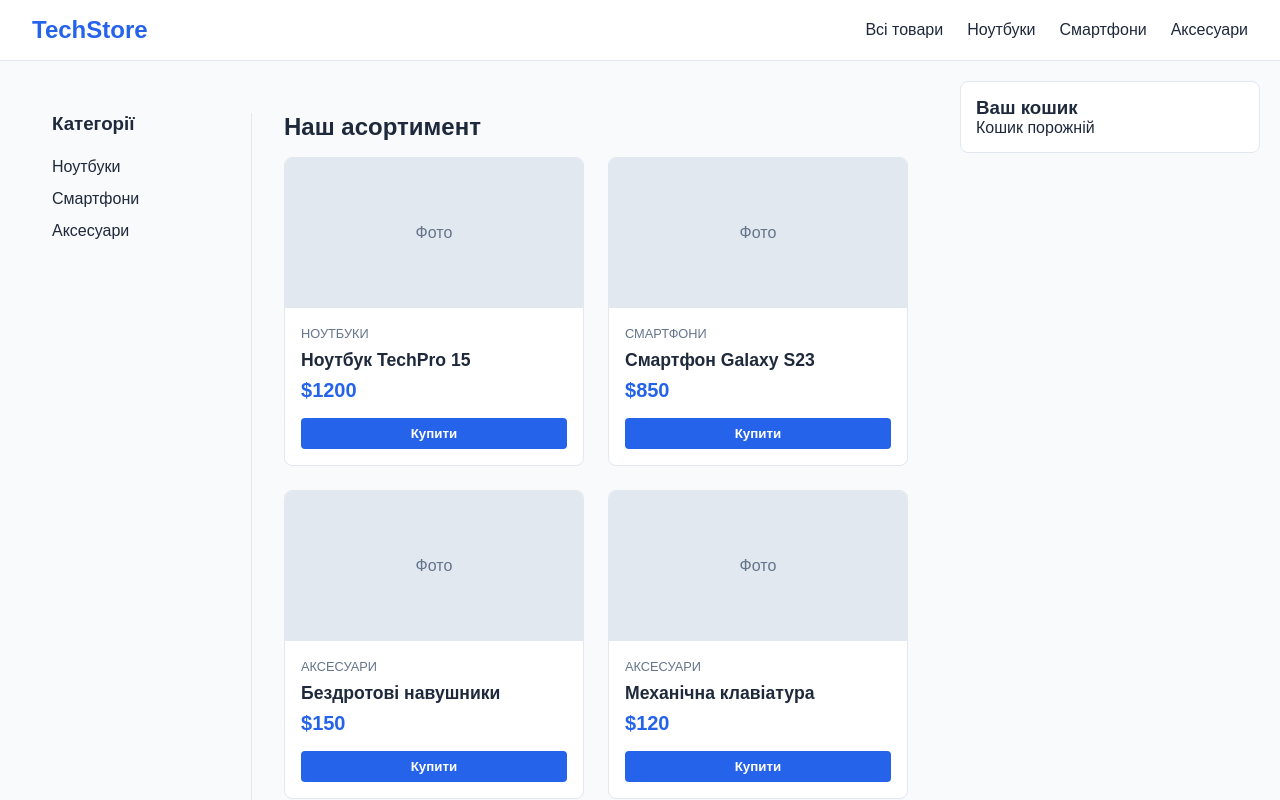
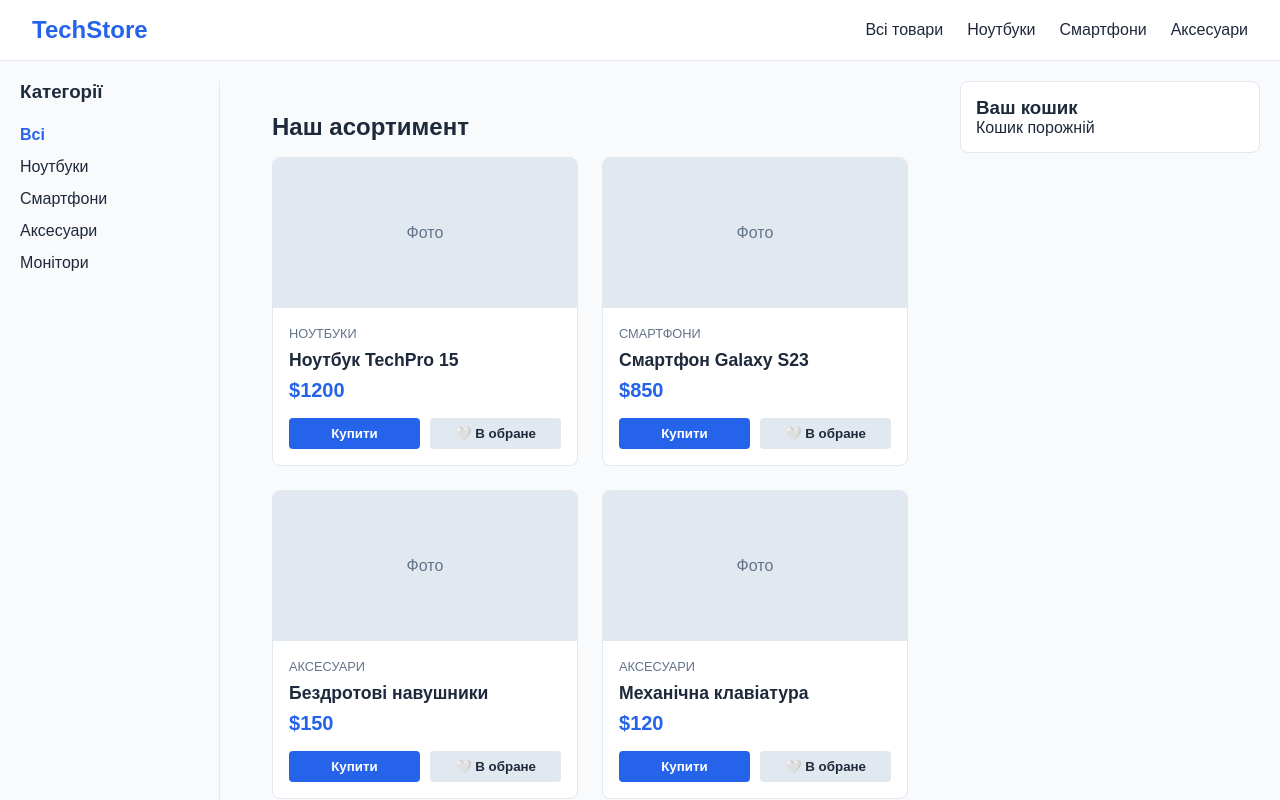
Before and after one commit to klim912/LR_1, a React (Vite) app: page / in a window 1280 px wide. Shown: the top 800 px of the page. Built offline with nearby package versions, Linux system fonts and the light colour scheme.

Commit message:
feat: implement list filtering and conditional rendering in Catalog and Sidebar

```diff
--- a/src/App.jsx
+++ b/src/App.jsx
@@ -3,6 +3,7 @@ import Header from "./components/Header/Header";
 import MainContent from "./components/MainContent/MainContent";
 import Cart from "./components/Cart/Cart";
 import Footer from "./components/Footer/Footer";
+import Sidebar from "./components/Sidebar/Sidebar";
 import "./styles/global.css";
 
 const PRODUCTS = [
@@ -15,7 +16,12 @@ const PRODUCTS = [
 
 function App() {
   const [products, setProducts] = useState(PRODUCTS);
+  const [currentCategory, setCurrentCategory] = useState('Всі');
   const [cartItems, setCartItems] = useState([]);
+
+  const filteredProducts = currentCategory === 'Всі'
+    ? products
+    : products.filter(p => p.category === currentCategory);
 
   const addToCart = (product) => {
     setCartItems((prev) => {
@@ -67,8 +73,14 @@ function App() {
           className="main-layout"
           style={{ display: "flex", gap: "20px", padding: "20px" }}
         >
+
+        <Sidebar
+          activeCategory={currentCategory}
+          onSelectCategory={setCurrentCategory}
+        />
+
           <MainContent
-            allProducts={products}
+            allProducts={filteredProducts}
             onAddToCart={addToCart}
             onToggleFavorite={handleToggleFavorite}
           />
--- a/src/components/Catalog/Catalog.jsx
+++ b/src/components/Catalog/Catalog.jsx
@@ -3,6 +3,15 @@ import ProductCard from "../ProductCard/ProductCard";
 import "./Catalog.css";
 
 const Catalog = ({ items, onAddToCart, onToggleFavorite }) => {
+
+if (items.length === 0) {
+    return (
+      <div className="no-products">
+        <p>Товарів у цій категорії поки що немає 📦</p>
+      </div>
+    );
+  }
+
   return (
     <div className="catalog-grid">
       {items.map((item) => (
--- a/src/components/MainContent/MainContent.jsx
+++ b/src/components/MainContent/MainContent.jsx
@@ -1,15 +1,17 @@
 import React from 'react';
-import Sidebar from '../Sidebar/Sidebar';
 import Catalog from '../Catalog/Catalog';
 import './MainContent.css';
 
-const MainContent = ({ allProducts }) => {
+const MainContent = ({ allProducts, onAddToCart, onToggleFavorite }) => {
   return (
     <main className="main-content">
-      <Sidebar />
       <section className="catalog-section">
         <h2>Наш асортимент</h2>
-        <Catalog items={allProducts} />
+        <Catalog
+        items={allProducts}
+        onAddToCart={onAddToCart}
+        onToggleFavorite={onToggleFavorite}
+        />
       </section>
     </main>
   );
--- a/src/components/ProductCard/ProductCard.css
+++ b/src/components/ProductCard/ProductCard.css
@@ -52,3 +52,24 @@ button {
 button:hover {
   background-color: var(--primary-hover);
 }
+
+.card-actions {
+  display: flex;
+  gap: 10px;
+}
+.buy-btn {
+  flex: 1;
+} .fav-btn {
+  flex: 1;
+  background: #e2e8f0;
+  color: #1e293b;
+  border: none;
+  border-radius: 4px;
+  cursor: pointer;
+  transition: 0.3s;
+}
+.fav-btn.active {
+  background: #fee2e2;
+  color: #ef4444;
+  border: 1px solid #ef4444;
+}
--- a/src/components/ProductCard/ProductCard.jsx
+++ b/src/components/ProductCard/ProductCard.jsx
@@ -1,7 +1,7 @@
 import React from 'react';
 import './ProductCard.css';
 
-const ProductCard = ({ product }) => {
+const ProductCard = ({ product, onAddToCart, onToggleFavorite }) => {
   return (
     <article className="product-card">
       <div className="image-placeholder">Фото</div>
@@ -9,7 +9,19 @@ const ProductCard = ({ product }) => {
         <span className="category">{product.category}</span>
         <h3>{product.name}</h3>
         <p className="price">${product.price}</p>
-        <button>Купити</button>
+
+        <div className="card-actions">
+          <button className="buy-btn" onClick={() => onAddToCart(product)}>
+            Купити
+          </button>
+
+          <button
+            className={`fav-btn ${product.isFavorite ? 'active' : ''}`}
+            onClick={() => onToggleFavorite(product.id)}
+          >
+            {product.isFavorite ? '❤️ В обраному' : '🤍 В обране'}
+          </button>
+        </div>
       </div>
     </article>
   );
--- a/src/components/Sidebar/Sidebar.jsx
+++ b/src/components/Sidebar/Sidebar.jsx
@@ -1,13 +1,30 @@
 import React from 'react';
 import './Sidebar.css';
-const Sidebar = () => (
+
+const Sidebar = ({ activeCategory, onSelectCategory }) => {
+  const categories = ['Всі', 'Ноутбуки', 'Смартфони', 'Аксесуари', 'Монітори'];
+
+  return (
     <aside className="sidebar">
       <h3>Категорії</h3>
       <ul>
-      <li>Ноутбуки</li>
-      <li>Смартфони</li>
-      <li>Аксесуари</li>
+        {categories.map(cat => (
+          <li
+            key={cat}
+            className={activeCategory === cat ? 'active' : ''}
+            onClick={() => onSelectCategory(cat)}
+            style={{
+              cursor: 'pointer',
+              fontWeight: activeCategory === cat ? 'bold' : 'normal',
+              color: activeCategory === cat ? '#2563eb' : 'inherit'
+            }}
+          >
+            {cat}
+          </li>
+        ))}
       </ul>
     </aside>
   );
+};
+
 export default Sidebar;
```
Lines whose indentation alone changed are shown as unchanged.
